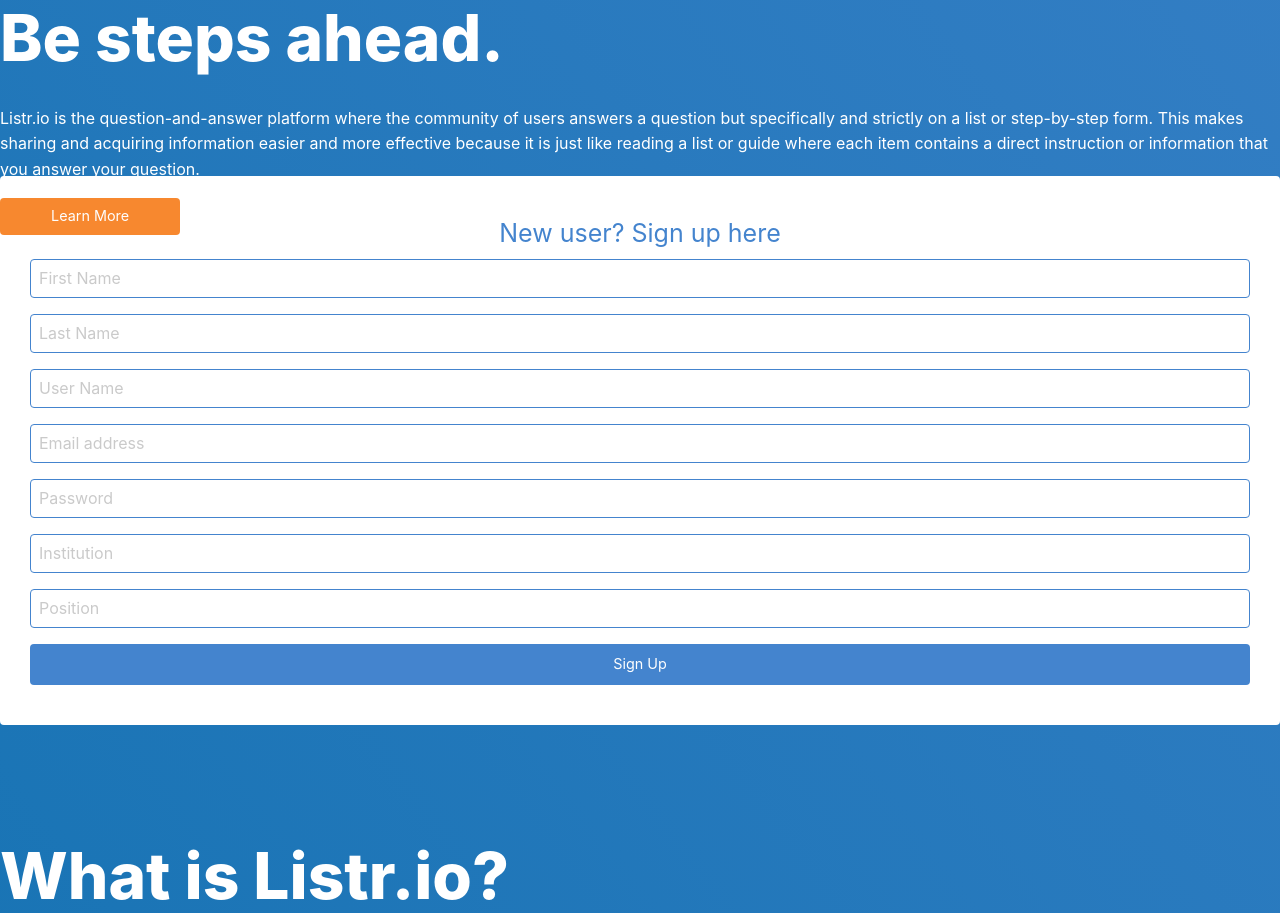
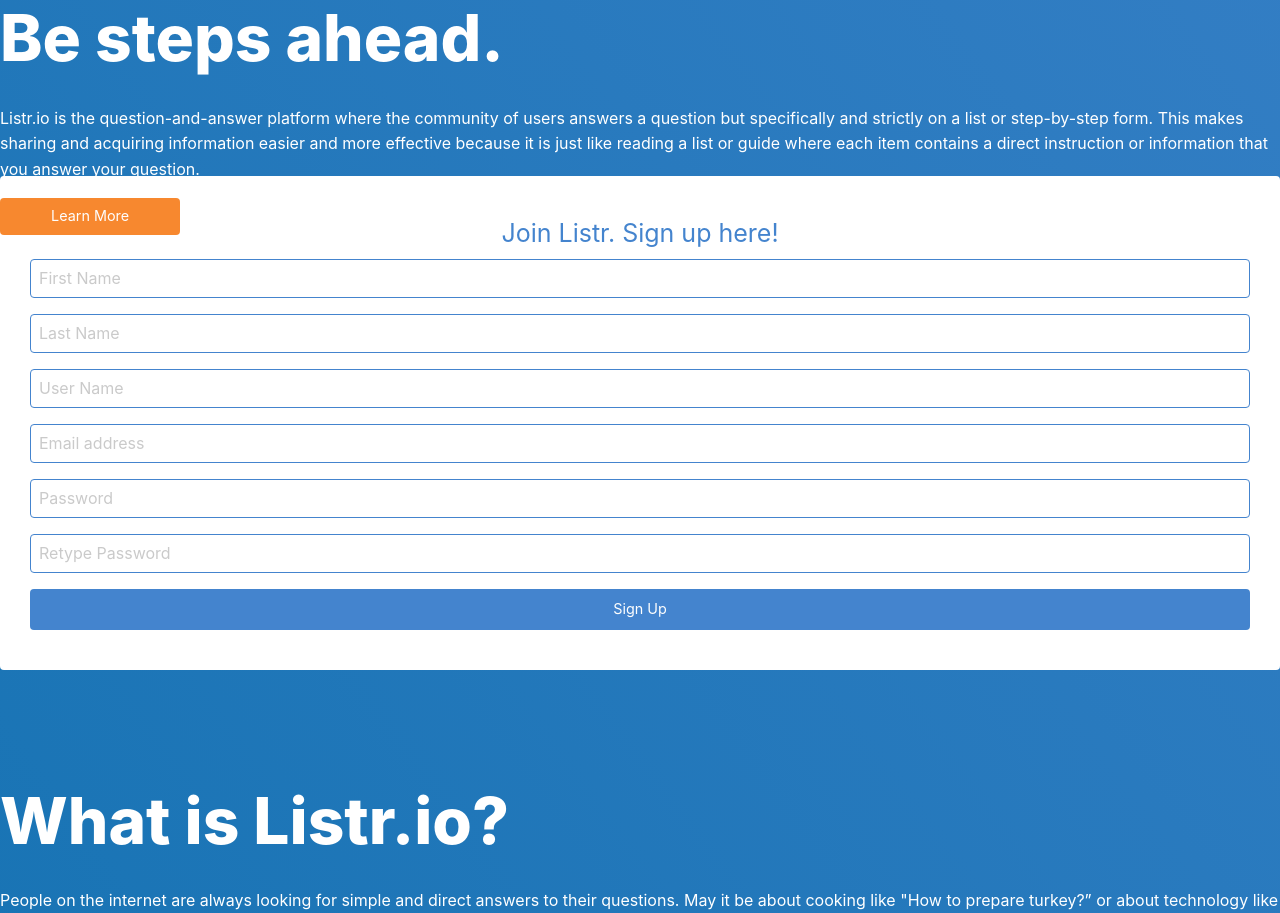
Before and after one commit to generil/listr, a Django app: page / in a window 1280 px wide. Shown: the part 222-1135 px from the top of the page. Run offline with Django 3.2, Linux system fonts and the light colour scheme; some libraries are stand-ins or nearby versions.

Commit message:
removed institution and position from signup. added retype password

```diff
--- a/questions/static/questions/css/style.css
+++ b/questions/static/questions/css/style.css
@@ -66,6 +66,7 @@ h1, h2, h3, h4, h5, h6 {
   padding: 40px 30px;
   text-align: center;
   border-radius: 4px;
+  /*opacity: 0.5;*/
 }
 
 .large-12 input {
--- a/questions/templates/home.html
+++ b/questions/templates/home.html
@@ -49,7 +49,7 @@
           <div class="login-box" style="margin-top: -75px">
             <div class="row">
               <div class="large-12 columns">
-                <h4 style="color: #4484ce">New user? Sign up here</h4>
+                <h4 style="color: #4484ce">Join Listr. Sign up here!</h4>
                 <form method="POST">
                   <input type="text" class="inputfill" name="firstname" placeholder="First Name">
                   <input type="text" class="inputfill" name="lastname" placeholder="Last Name">
@@ -58,9 +58,8 @@
                     <!--Error if username already exists-->
                   </p>
                   <input type="email" class="inputfill" name="email" placeholder="Email address">
-                  <input type="password" class="inputfill" name="password" placeholder="Password">
-                  <input type="text" class="inputfill" name="institution" placeholder="Institution">
-                  <input type="text" class="inputfill" name="position" placeholder="Position">
+                  <input type="password" class="inputfill" name="password1" placeholder="Password">
+                  <input type="password" class="inputfill" name="password2" placeholder="Retype Password">
                   <input type="submit" class="button expanded" value="Sign Up" / style="margin-bottom: 0">
                 </form>
               </div>
```
